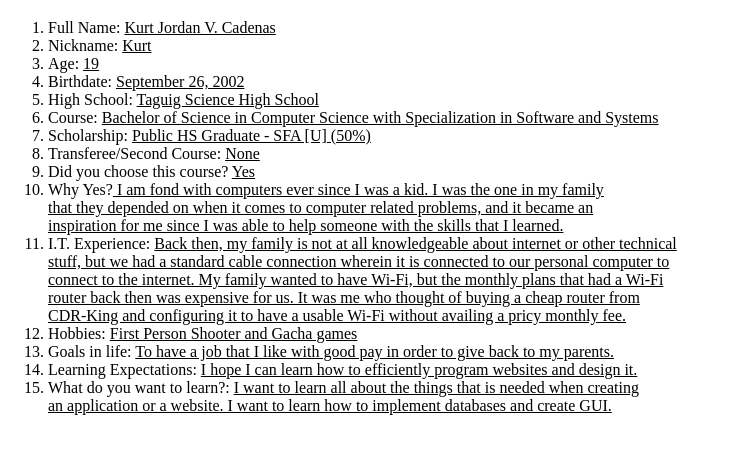
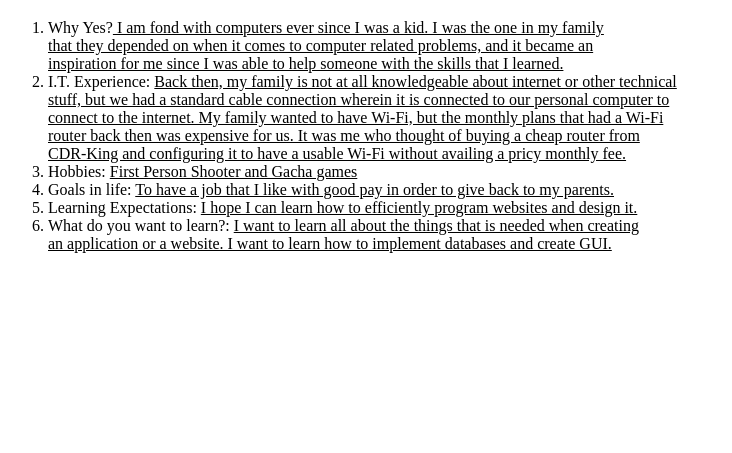
Before and after one commit to KJVCadenas/KJVCadenas.github.io, a plain HTML site: page index.html in a window 1280 px wide. Shown: the part 61-514 px from the top of the page, without its empty margins (0-732 px from the left). Drawn offline with Linux system fonts and the light colour scheme.

Commit message:
Update index.html

```diff
--- a/index.html
+++ b/index.html
@@ -7,15 +7,6 @@
 
 <h1>WEBPROG Introductions</h1>
 <ol>
-	<li>Full Name: <ins>Kurt Jordan V. Cadenas</ins></li>
-	<li>Nickname: <ins>Kurt</ins></li>
-	<li>Age: <ins>19</ins></li>
-	<li>Birthdate: <ins>September 26, 2002</ins></li>
-	<li>High School: <ins>Taguig Science High School</ins></li>
-	<li>Course: <ins>Bachelor of Science in Computer Science with Specialization in Software and Systems</ins></li>
-	<li>Scholarship: <ins>Public HS Graduate - SFA [U] (50%)</ins></li>
-	<li>Transferee/Second Course: <ins>None</ins></li>
-	<li>Did you choose this course? <ins>Yes</ins></li>
 	<li>Why Yes?<ins> I am fond with computers ever since I was a kid. I was the one in my family<br>
 		that they depended on when it comes to computer related problems, and it became an<br>
 		inspiration for me since I was able to help someone with the skills that I learned.</ins></li>
```
